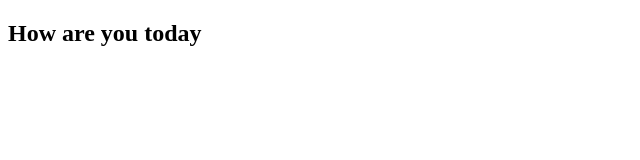
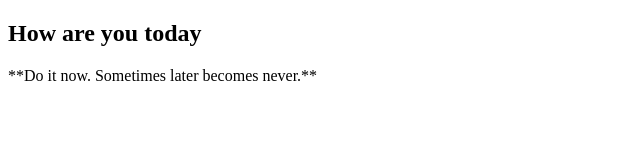
Before and after one commit to mariafhastamorir/repositorio, a plain HTML site: page index.html in a window 1280 px wide. Shown: the whole page, without its empty margins (0-640 px from the left). Drawn offline with Linux system fonts and the light colour scheme.

Commit message:
version3 hmtl

```diff
--- a/index.html
+++ b/index.html
@@ -5,5 +5,6 @@
 </head>
 <body>
     <h2>How are you today</h2>
+    <p>**Do it now. Sometimes later becomes never.**</p>
 </body>
 </html>
```
